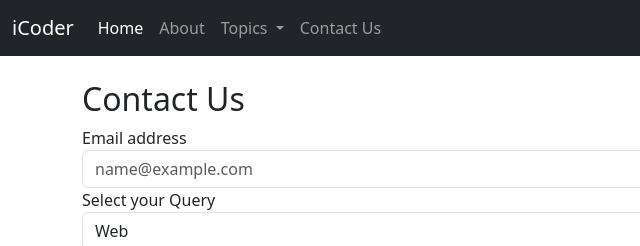
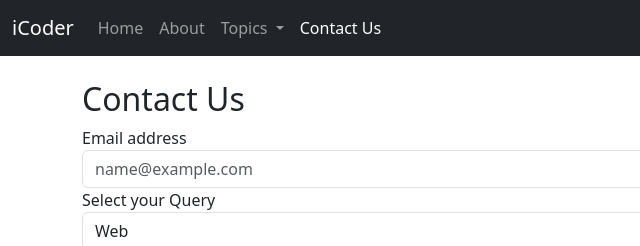
Before and after one commit to Samyoghsonu/SamyoghBootstrap, a plain HTML site: page contact.html in a window 1280 px wide. Shown: the top 246 px of the page, 0-640 px from the left. Drawn offline with nearby package versions, Linux system fonts and the light colour scheme.

Commit message:
Update contact.html

```diff
--- a/contact.html
+++ b/contact.html
@@ -19,7 +19,7 @@
           <div class="collapse navbar-collapse" id="navbarSupportedContent">
                 <ul class="navbar-nav me-auto mb-2 mb-lg-0">
               <li class="nav-item">
-                <a class="nav-link active" aria-current="page" href="/SamyoghBootstrap/">Home</a>
+                <a class="nav-link " aria-current="page" href="/SamyoghBootstrap/">Home</a>
               </li>
               <li class="nav-item">
                 <a class="nav-link" href="/SamyoghBootstrap/about.html">About</a>
@@ -37,7 +37,7 @@
                 </ul>
               </li>
               <li class="nav-item">
-                <a class="nav-link" href="/SamyoghBootstrap/contact.html">Contact Us</a>
+                <a class="nav-link active" href="/SamyoghBootstrap/contact.html">Contact Us</a>
               </li>
 
 
```
